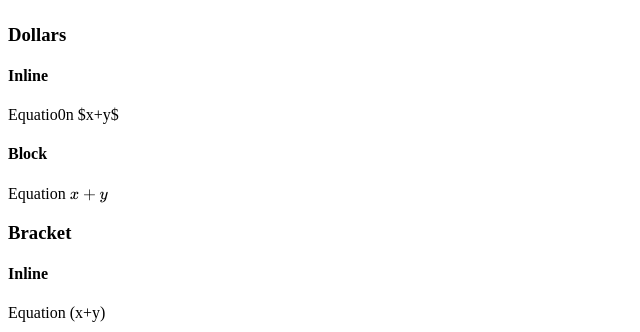
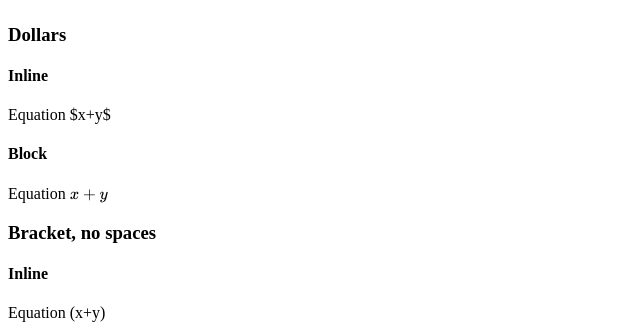
Before and after one commit to DavideLegacci/DavideLegacci.github.io, a Jekyll site: the page built from index.md, in a window 1280 px wide. Shown: the part 176-508 px from the top of the page, without its empty margins (0-640 px from the left). Built offline with Jekyll 4.4.1, drawn with Linux system fonts in a browser that asks for light colours.

```diff
--- a/index.md
+++ b/index.md
@@ -9,12 +9,12 @@ title: Davide Legacci
 
 ### Dollars
 #### Inline
-Equatio0n $x+y$
+Equation $x+y$
 #### Block
 Equation $$x+y$$
 
 
-### Bracket
+### Bracket, no spaces
 #### Inline
 Equation \(x+y\)
 #### Block
```
